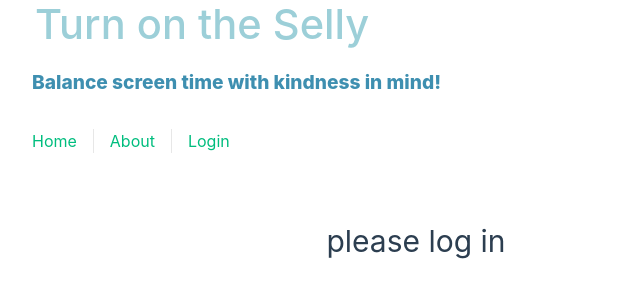
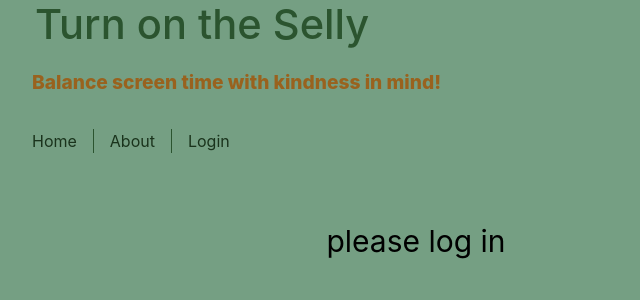
Before and after one commit to TurnOnTheSELly/client-gateway, a Vue app: page /createSeries in a window 1280 px wide. Shown: the top 300 px of the page, without its empty margins (0-640 px from the left). Built offline with nearby package versions, Linux system fonts and the light colour scheme; no server answers; what vue3-google-login would draw is missing.

Commit message:
css colors added

```diff
--- a/src/App.vue
+++ b/src/App.vue
@@ -53,7 +53,7 @@ nav {
 }
 
 nav a.router-link-exact-active {
-  color: var(--color-text);
+  color: var(--golden-brown);
 }
 
 nav a.router-link-exact-active:hover {
@@ -63,7 +63,7 @@ nav a.router-link-exact-active:hover {
 nav a {
   display: inline-block;
   padding: 0 1rem;
-  border-left: 1px solid var(--color-border);
+  border-left: 1px solid var(--cal-poly-green);
 }
 
 nav a:first-of-type {
--- a/src/assets/base.css
+++ b/src/assets/base.css
@@ -35,13 +35,23 @@
   --highlight-low: #2a283e;
   --highlight-med: #44415a;
   --highlight-high: #56526e;
+
+  --golden-brown: hsla(33, 67%, 36%, 1);
+  --persian-orange: hsla(23, 57%, 60%, 1);
+  --cornsilk: hsla(52, 94%, 94%, 1);
+  --mindaro: hsla(70, 100%, 86%, 1);
+  --sati-sheen-gold: hsla(52, 94%, 35%, 1);
+  --cambridge-blue: hsla(141, 18%, 54%, 1);
+  --cal-poly-green: hsla(126, 32%, 25%, 1);
+  --dark-green: hsla(126, 33%, 15%, 1)
+
 }
 
 /* semantic color variables for this project */
 :root {
-  --color-background: var(--vt-c-white);
-  --color-background-soft: var(--vt-c-white-soft);
-  --color-background-mute: var(--vt-c-white-mute);
+  --color-background: var(--cambridge-blue);
+  --color-background-soft: var(--cambridge-blue);
+  --color-background-mute: var(--cambridge-blue);
 
   --color-border: var(--vt-c-divider-light-2);
   --color-border-hover: var(--vt-c-divider-light-1);
@@ -51,7 +61,7 @@
 
   --section-gap: 160px;
 }
-
+/*
 @media (prefers-color-scheme: dark) {
   :root {
     --color-background: var(--base);
@@ -64,7 +74,7 @@
     --color-heading: var(--rose);
     --color-text: var(--text);
   }
-}
+} */
 
 *,
 *::before,
@@ -77,8 +87,8 @@
 body {
   width: 100%;
   min-height: 100vh;
-  color: var(--color-text);
-  background: var(--color-background);
+  color: var(--cal-poly-green);
+  background: var(--cambridge-blue);
   transition:
     color 0.5s,
     background-color 0.5s;
--- a/src/assets/main.css
+++ b/src/assets/main.css
@@ -10,7 +10,7 @@
 a,
 .green {
   text-decoration: none;
-  color: hsla(160, 100%, 37%, 1);
+  color: var(--dark-green);
   transition: 0.4s;
   padding: 3px;
 }
--- a/src/components/EpisodeComponent.vue
+++ b/src/components/EpisodeComponent.vue
@@ -110,13 +110,14 @@
 div.body {
   width: 1600px;
   height:auto;
-  background-color: var(--overlay);
+  background-color: var(--mindaro);
   border-radius: 30px;
   margin: 10px 2px;
 
   div.visible {
     /* display: inline; */
-    background-color: var(--overlay);
+    background-color: var(--mindaro);
+    color: var(--dark-green);
     border-radius: 30px;
     padding: 10px;
     height: 100px;
@@ -136,7 +137,7 @@ div.body {
   }
 
   div.hidden{
-    background-color: var(--muted);
+    background-color: var(--persian-orange);
     height: 100;
     border-radius: 30px;
 
--- a/src/components/HelloWorld.vue
+++ b/src/components/HelloWorld.vue
@@ -20,14 +20,14 @@ defineProps({
 h1 {
   font-weight: 500;
   font-size: 2.6rem;
-  color: var(--foam);
+  color: var(--cal-poly-green);
   position: relative;
   top: -10px;
 }
 
 h3 {
   font-size: 1.2rem;
-  color: var(--pine);
+  color: var(--golden-brown);
   font-weight: 800;
 
 }
--- a/src/components/WelcomeItem.vue
+++ b/src/components/WelcomeItem.vue
@@ -30,14 +30,14 @@ i {
   place-content: center;
   width: 32px;
   height: 32px;
-  color: var(--color-text);
+  color: var(--golden-brown);
 }
 
 h3 {
   font-size: 1.2rem;
   font-weight: 500;
   margin-bottom: 0.4rem;
-  color: var(--color-heading);
+  color: var(--golden-brown);
 }
 
 @media (min-width: 1024px) {
--- a/src/views/CreateEpisodeView.vue
+++ b/src/views/CreateEpisodeView.vue
@@ -214,6 +214,9 @@
 </template>
 
 <style>
+body {
+  color: black;
+}
 
 body {
   width: 80%;
--- a/src/views/CreateSeasonView.vue
+++ b/src/views/CreateSeasonView.vue
@@ -126,4 +126,7 @@
 </template>
 
 <style>
+body {
+  color: black;
+}
 </style>
--- a/src/views/CreateSeriesView.vue
+++ b/src/views/CreateSeriesView.vue
@@ -128,4 +128,8 @@
 </template>
 
 
-<style></style>
+<style>
+body {
+  color: black;
+}
+</style>
```
